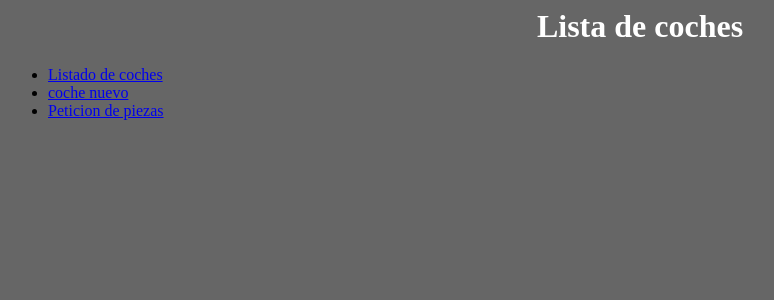
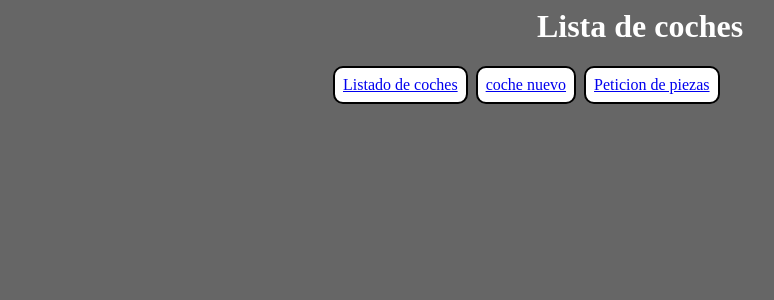
Before and after one commit to unaietxeba/PHPproiektua, a PHP site: page /index2.php in a window 1280 px wide. Shown: the top 300 px of the page, without its empty margins (0-774 px from the left). Run offline with PHP 8.4, Linux system fonts and the light colour scheme.

Commit message:
priektuaren hasiera

```diff
--- a/estiloproiektu.css
+++ b/estiloproiektu.css
@@ -38,3 +38,22 @@ body{
     color:#ffffff;
     text-align: center;
 }
+
+#menu{
+    text-decoration:  none;
+    color:#000000;
+
+}
+
+#menu li {
+    background-color: #FFFFFF;
+    border: 2px solid;
+    border-radius: 10px 10px 10px 10px;
+    float: left;
+    list-style-type: none;
+    margin: 0 0 0 0.5em;
+    padding: 0.5em;
+}
+#bentmenu{
+     margin-left: 277px;
+}
--- a/index2.php
+++ b/index2.php
@@ -12,7 +12,7 @@
         <div id="titulo">
             <h1>Lista de coches</h1>
         </div>
-        <div id="menu">
+        <div id="bentmenu">
             <ul id="menu">
                 <li>
                 <a href="#coches">Listado de coches</a>
```
